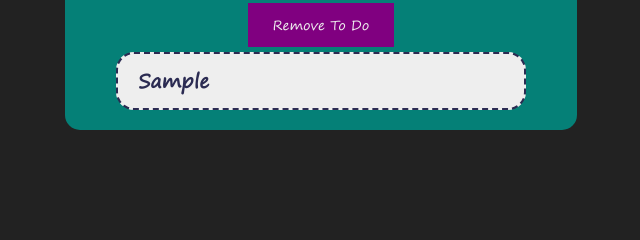
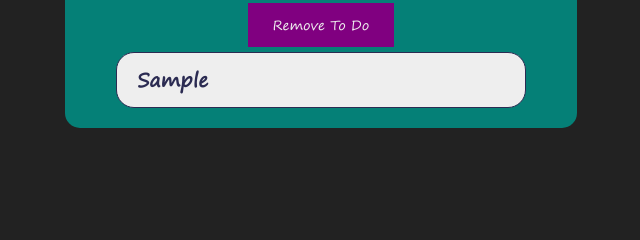
Before and after one commit to Minhajuddink7/To-Do-App, a plain HTML site: page index.html in a window 1280 px wide. Both pictures are taken after typing "Sample" into the empty fields and a click on the button "Add To Do". Shown: the part 183-423 px from the top of the page, 319-959 px from the left. Drawn offline with Linux system fonts and the light colour scheme.

Commit message:
border changed

```diff
--- a/index.html
+++ b/index.html
@@ -115,7 +115,7 @@
 
     .list-box li {
       list-style: none;
-      border: 2px dashed var(--background-color);
+      border: 1.5px solid var(--background-color);
       color: var(--background-color);
       border-radius: 18px;
       font-size: 1.2rem;
```
